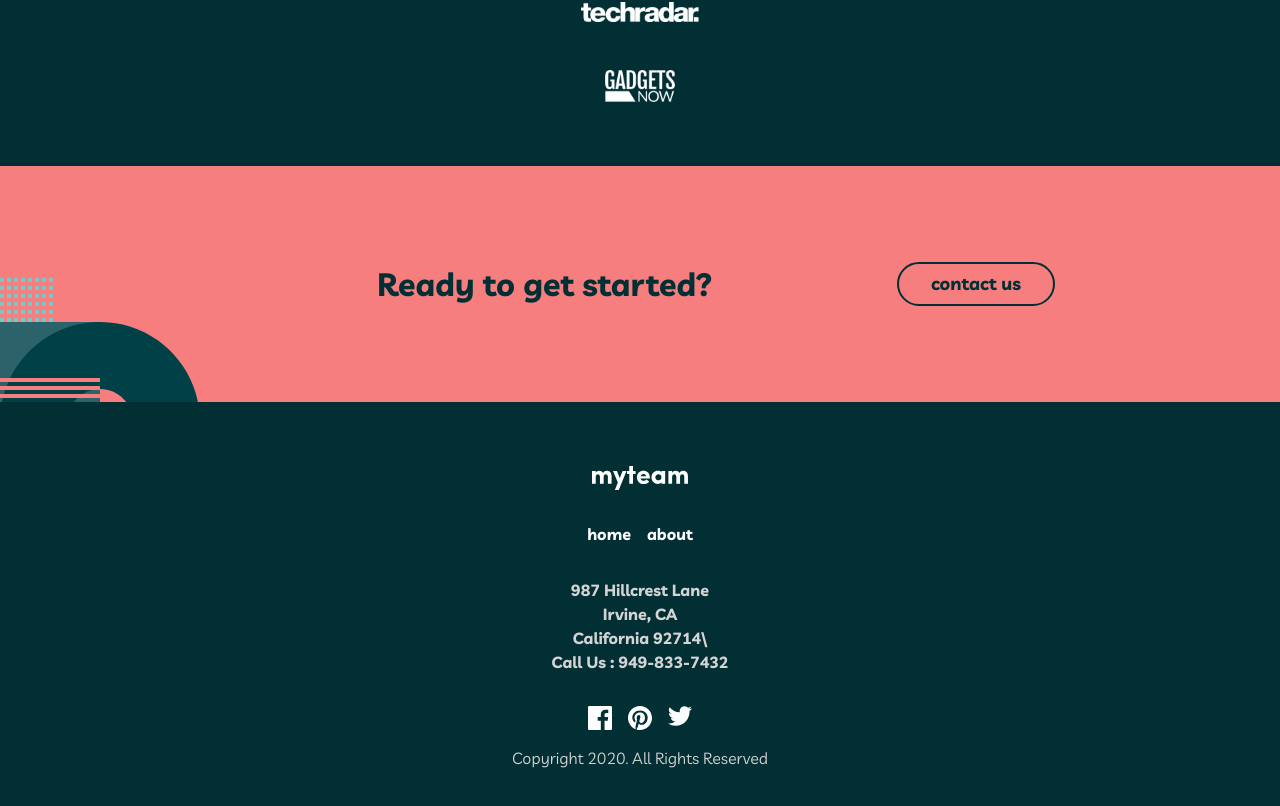
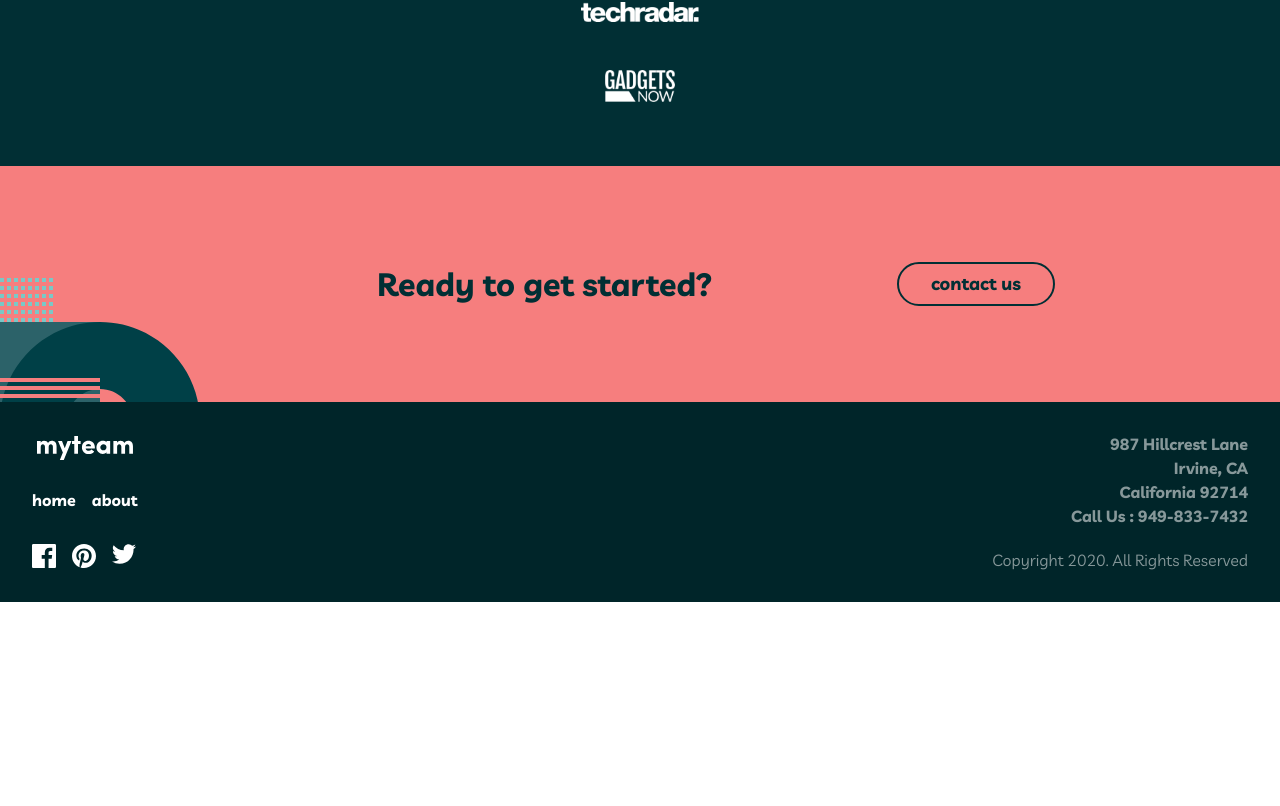
Before and after one commit to Braden0006/myteam-website, a React (Vite) app: page /about in a window 1280 px wide. Shown: the part 3226-4032 px from the top of the page. After the commit the page ends 3828 px from the top, so only its background shows below. Built offline with nearby package versions, Linux system fonts and the light colour scheme.

Commit message:
Made a responsive component for the footer on bigger devices

```diff
--- a/src/App.tsx
+++ b/src/App.tsx
@@ -11,6 +11,7 @@ import Homepage2 from "./Components/Homepage2/Homepage2";
 import Homepage3 from "./Components/Homepage3/Homepage3";
 import ContactSection from "./Components/ContactSection/ContactSection";
 import Footer from "./Components/Footer/Footer";
+import FooterTablet from "./ResponsiveComponents/FooterTablet";
 
 import About from "./Components/About/About";
 import AboutDirectors from "./Components/AboutDirectors/AboutDirectors";
@@ -78,7 +79,13 @@ const App: FC = () => {
       </Routes>
 
       <footer>
-        <Footer />
+        <MediaQuery maxWidth={767}>
+          <Footer />
+        </MediaQuery>
+
+        <MediaQuery minWidth={768}>
+          <FooterTablet />
+        </MediaQuery>
       </footer>
     </div>
   );
--- a/src/Components/Footer/Footer.tsx
+++ b/src/ResponsiveComponents/FooterTablet.tsx
@@ -1,10 +1,11 @@
 import React from "react";
 
-export default function Footer() {
+export default function FooterTablet() {
   return (
-    <div className="footer relative flex flex-col items-center justify-center bg-darkergreen">
-      <span className="footer__logo mt-16 mb-8">
+    <div className="footer relative flex flex-col items-center justify-center h-25v bg-footergreen md:flex-row md:justify-between">
+      <div className="flex flex-col items-center justify-around h-80% ml-8">
         <svg
+          className=""
           width="96"
           height="24"
           viewBox="0 0 96 24"
@@ -18,24 +19,12 @@ export default function Footer() {
             fill="white"
           />
         </svg>
-      </span>
-
-      <div className="footer__links flex justify-center text-white font-livvic font-bold">
+        <div>
+          <div className="footer__links flex justify-center mb-8 text-white font-livvic font-bold">
             <span className="footer__links__link pr-4">home</span>
             <span className="footer__links__link">about</span>
           </div>
-
-      <div className="footer__address text-center my-8 text-neutral-300 font-livvic font-bold">
-        987 Hillcrest Lane
-        <br />
-        Irvine, CA
-        <br />
-        California 92714\
-        <br />
-        Call Us : 949-833-7432
-      </div>
-
-      <div className="footer__logos flex mb-4">
+          <div className="footer__logos flex">
             <svg
               className="footer__logos__logo"
               xmlns="http://www.w3.org/2000/svg"
@@ -47,7 +36,6 @@ export default function Footer() {
                 d="M22.675 0H1.325C.593 0 0 .593 0 1.325v21.351C0 23.407.593 24 1.325 24H12.82v-9.294H9.692v-3.622h3.128V8.413c0-3.1 1.893-4.788 4.659-4.788 1.325 0 2.463.099 2.795.143v3.24l-1.918.001c-1.504 0-1.795.715-1.795 1.763v2.313h3.587l-.467 3.622h-3.12V24h6.116c.73 0 1.323-.593 1.323-1.325V1.325C24 .593 23.407 0 22.675 0z"
               />
             </svg>
-
             <svg
               className="footer__logos__logo mx-4"
               xmlns="http://www.w3.org/2000/svg"
@@ -59,7 +47,6 @@ export default function Footer() {
                 d="M12 0C5.373 0 0 5.372 0 12c0 5.084 3.163 9.426 7.627 11.174-.105-.949-.2-2.405.042-3.441.218-.937 1.407-5.965 1.407-5.965s-.359-.719-.359-1.782c0-1.668.967-2.914 2.171-2.914 1.023 0 1.518.769 1.518 1.69 0 1.029-.655 2.568-.994 3.995-.283 1.194.599 2.169 1.777 2.169 2.133 0 3.772-2.249 3.772-5.495 0-2.873-2.064-4.882-5.012-4.882-3.414 0-5.418 2.561-5.418 5.207 0 1.031.397 2.138.893 2.738a.36.36 0 01.083.345l-.333 1.36c-.053.22-.174.267-.402.161-1.499-.698-2.436-2.889-2.436-4.649 0-3.785 2.75-7.262 7.929-7.262 4.163 0 7.398 2.967 7.398 6.931 0 4.136-2.607 7.464-6.227 7.464-1.216 0-2.359-.631-2.75-1.378l-.748 2.853c-.271 1.043-1.002 2.35-1.492 3.146C9.57 23.812 10.763 24 12 24c6.627 0 12-5.373 12-12 0-6.628-5.373-12-12-12z"
               />
             </svg>
-
             <svg
               className="footer__logos__logo"
               xmlns="http://www.w3.org/2000/svg"
@@ -72,10 +59,23 @@ export default function Footer() {
               />
             </svg>
           </div>
+        </div>
+      </div>
 
-      <span className="footer__copyright mb-16 text-neutral-300 font-livvic">
+      <div className="flex flex-col items-end justify-around h-80% mr-8">
+        <div className="footer__address text-right text-footercolor font-livvic font-bold">
+          987 Hillcrest Lane
+          <br />
+          Irvine, CA
+          <br />
+          California 92714
+          <br />
+          Call Us : 949-833-7432
+        </div>
+        <span className="footer__copyright text-footercolor font-livvic">
           Copyright 2020. All Rights Reserved
         </span>
       </div>
+    </div>
   );
 }
--- a/tailwind.config.js
+++ b/tailwind.config.js
@@ -5,18 +5,21 @@ module.exports = {
     extend: {
       colors: {
         primary: '#014E56',
+        footergreen: '#002529',
         darkergreen: '#012F34',
         lightergreen: '#004047',
         menugreen: '#2C6269',
         lightred: '#F67E7E',
         darkgreen: '#012F34',
         cyan: '#79C8C7',
+        footercolor: '#ffffff87',
         transparentwhite: '#FFFFFF01',
         transparentblack: '#000000a6',
       },
       height: {
         "10v": "10vh",
         "20v": "20vh",
+        '25v': '25vh',
         "30v": "30vh",
         "40v": "40vh",
         "50v": "50vh",
@@ -24,7 +27,9 @@ module.exports = {
         '62px': '62px',
         "70v": "70vh",
         "80v": "80vh",
+        '80%': '80%',
         "90v": "90vh",
+        '90%': '90%',
         '96px': '96px',
         "100v": "100vh",
       },
```
Lines whose indentation alone changed are shown as unchanged.
